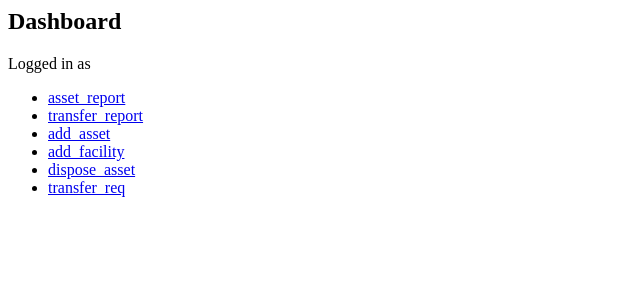
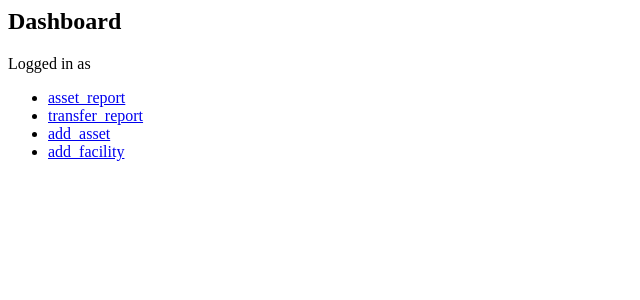
Before and after one commit to RRMulvihill/CIS322, a Python web app: template src/templates/dashboard.html in a window 1280 px wide. Shown: the top 300 px of the page, without its empty margins (0-640 px from the left). Run offline with Jinja, Linux system fonts and the light colour scheme; the template is opened without the code that fills it, so the values that code supplies are empty.

Commit message:
Update dashboard.html

```diff
--- a/src/templates/dashboard.html
+++ b/src/templates/dashboard.html
@@ -9,8 +9,6 @@
 		<li><a href="/transfer_report">transfer_report</a></li>
 		<li><a href="/add_asset">add_asset</a></li>
 		<li><a href="/add_facility">add_facility</a></li>
-		<li><a href="/dispose_asset">dispose_asset</a></li>
-		<li><a href="/transfer_req">transfer_req</a></li>
     		</ul>
  		</div>
 	</nav>
```
